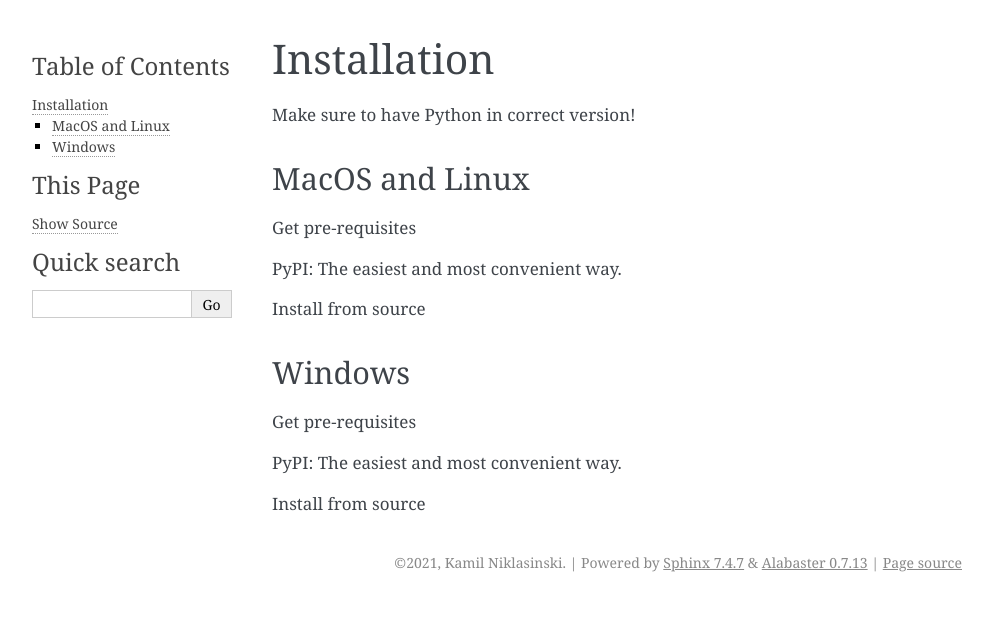
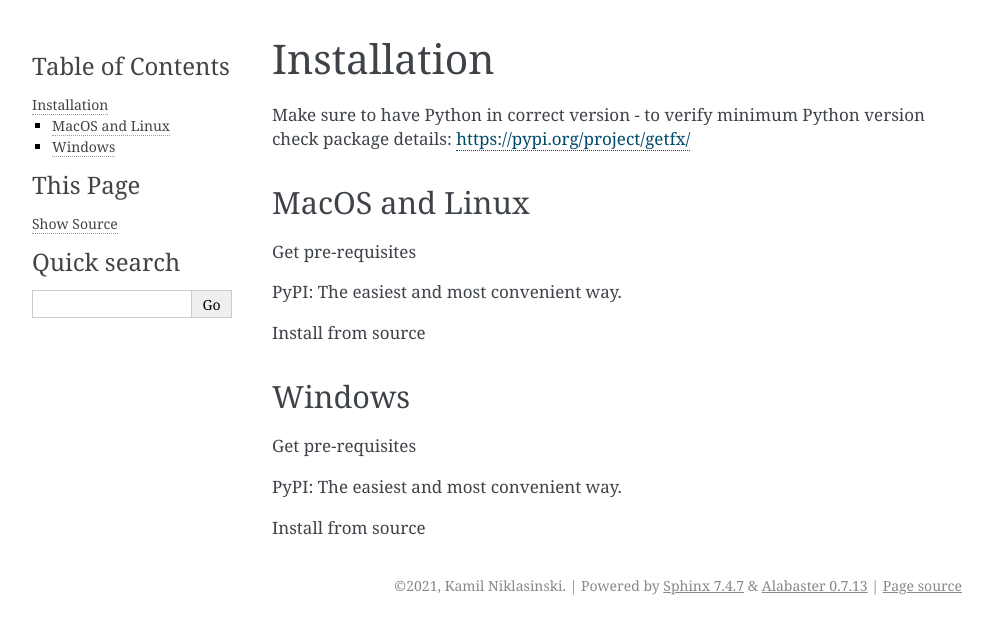
Before and after one commit to kniklas/get-fx, a Sphinx documentation site: the page built from docs/source/installation.rst, in a window 1280 px wide. Shown: the top 634 px of the page, without its empty margins (148-1141 px from the left). Built offline with Sphinx 7.4.7, drawn with Linux system fonts in a browser that asks for light colours.

Commit message:
Add minimum python version documentation feature
- add variable of minimum python version in __init__.py
- modify setup.py to read above variable
- modify documentation to package.rst to include above variable from __init__.py
- add static link to package pypi registry in installation page

```diff
--- a/docs/source/implementation/package.rst
+++ b/docs/source/implementation/package.rst
@@ -1,4 +1,4 @@
 .. automodule:: getfx
-   :members:
+   :members: __minPythonVersion__
    :undoc-members:
    :show-inheritance:
--- a/docs/source/installation.rst
+++ b/docs/source/installation.rst
@@ -1,6 +1,8 @@
 Installation
 ============
-Make sure to have Python in correct version!
+Make sure to have Python in correct version - to verify minimum Python version
+check package details: https://pypi.org/project/getfx/
+
 
 MacOS and Linux
 ---------------
--- a/setup.py
+++ b/setup.py
@@ -10,11 +10,12 @@
 
 # Obtain version from __init__.py
 module_file = open("src/getfx/__init__.py").read()
-metadata = dict(re.findall(r"__([a-z]+)__\s*=\s*['\"]([^'\"]*)['\"]",
+metadata = dict(re.findall(r"__([a-zA-Z]+)__\s*=\s*['\"]([^'\"]*)['\"]",
                            module_file))
 
 name = "getfx"
 version = metadata['version']
+min_python_version = metadata['minPythonVersion']
 
 setuptools.setup(
     name=name,
@@ -47,6 +48,6 @@
         "Operating System :: OS Independent",
         "Programming Language :: Python :: 3",
     ],
-    python_requires='>=3.7',
+    python_requires='>=' + min_python_version,
     platforms='any'
 )
--- a/src/getfx/__init__.py
+++ b/src/getfx/__init__.py
@@ -19,3 +19,5 @@
 """
 
 __version__ = "0.1.4-dev1"
+#: Defines minimum Python version, re-used in `setup.py`
+__minPythonVersion__ = "3.7"
```
